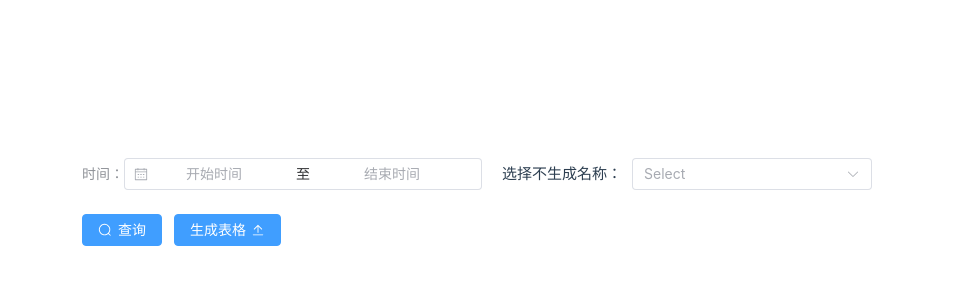
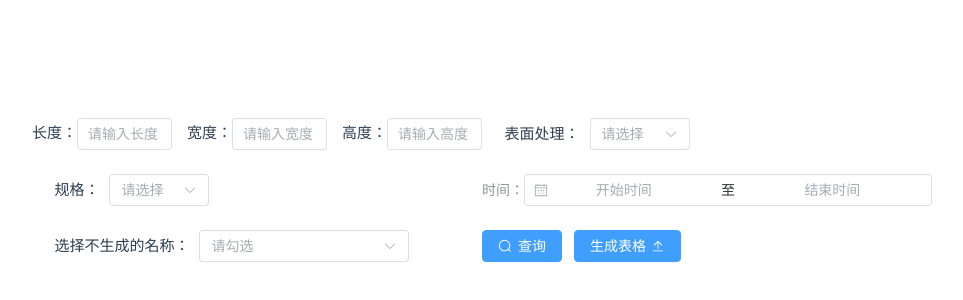
Before and after one commit to xmc0522/xihualvye, a Vue app in the folder xihualvye/: page / in a window 1280 px wide. Shown: the part 210-510 px from the top of the page, without its empty margins (158-1121 px from the left). Built offline with nearby package versions, Linux system fonts and the light colour scheme; the HTML template or start-up script is replaced by a standard one.

Commit message:
增加文本框

```diff
--- a/xihualvye/src/App.vue
+++ b/xihualvye/src/App.vue
@@ -1,4 +1,36 @@
 <template>
+  <div>
+      <span>长度：</span>
+      <el-input v-model="input1" style="width: 95px;" placeholder="请输入长度"  />
+      <span style="margin-left: 15px;">宽度：</span>
+      <el-input v-model="input2" style="width: 95px;" placeholder="请输入宽度"  />
+      <span style="margin-left: 15px;">高度：</span>
+      <el-input v-model="input3" style="width: 95px;" placeholder="请输入高度"  />
+  </div>
+
+  <div style="display: flex; align-items: center; gap: 10px;">
+    <p style="margin-left: 5%;">表面处理：</p>
+    <el-select v-model="value3" placeholder="请选择" style="width: 100px">
+      <el-option
+        v-for="item in options3"
+        :key="item.value"
+        :label="item.label"
+        :value="item.value"
+      />
+    </el-select>
+  </div>
+
+  <div style="display: flex; align-items: center; gap: 10px;">
+    <p style="margin-left: 5%;">规格：</p>
+    <el-select v-model="value4" placeholder="请选择" style="width: 100px">
+      <el-option
+        v-for="item in options4"
+        :key="item.value"
+        :label="item.label"
+        :value="item.value"
+      />
+    </el-select>
+  </div>
   <div class="demo-date-picker">
     <div class="block">
       <span class="demonstration">时间：</span>
@@ -16,15 +48,15 @@
     </div>
   </div>
   <div class="m-4" style="display: flex; align-items: center; gap: 10px; margin-left: 5%;">
-    <p style="margin: 0;">选择不生成名称：</p>
+    <p style="margin: 0;">选择不生成的名称：</p>
     <el-select
       v-model="value1"
       multiple
-      placeholder="Select"
-      style="width: 240px"
+      placeholder="请勾选"
+      style="width: 210px"
     >
       <el-option
-        v-for="item in options"
+        v-for="item in options1"
         :key="item.value"
         :label="item.label"
         :value="item.value"
@@ -41,7 +73,8 @@
 
 <script lang="ts" setup>
 import { size, value2, shortcuts } from './ts/date-picker'
-import { value1, options } from './ts/xialakuang'
+import { value1,value3, value4,  options1, options3, options4} from './ts/xialakuang'
+import { input1, input2, input3} from './ts/shurukuang'
 import { Search, Upload } from '@element-plus/icons-vue'//到时候执行命令安装依赖：pnpm add @element-plus/icons-vue
 
 </script>
--- /dev/null
+++ b/xihualvye/src/ts/shurukuang.ts
@@ -0,0 +1,7 @@
+//输入框
+
+import { ref } from 'vue'
+
+export const input1 = ref('')
+export const input2 = ref('')
+export const input3 = ref('')
--- a/xihualvye/src/ts/xialakuang.ts
+++ b/xihualvye/src/ts/xialakuang.ts
@@ -3,25 +3,86 @@
 import { ref } from 'vue'
 
     export const value1 = ref([])
-    export const options = [
+    export const value3 = ref('')
+    export const value4 = ref('')
+
+    export const options1 = [
         {
-            value: 'Option1',
-            label: 'Option1',
+            value: '新下包边',
+            label: '新下包边',
         },
         {
-            value: 'Option2',
-            label: 'Option2',
+            value: '立柱',
+            label: '立柱',
         },
         {
-            value: 'Option3',
-            label: 'Option3',
+            value: '前后横梁',
+            label: '前后横梁',
         },
         {
-            value: 'Option4',
-            label: 'Option4',
+            value: '侧横梁',
+            label: '侧横梁',
         },
         {
-            value: 'Option5',
-            label: 'Option5',
+            value: '中柱',
+            label: '中柱',
         },
-        ]
+        {
+            value: '拉筋',
+            label: '拉筋',
+        },
+        {
+            value: '门料',
+            label: '门料',
+        },
+        {
+            value: '侧板',
+            label: '侧板',
+        },
+    ]
+     export const options3 = [
+        {
+            value: '冰川白',
+            label: '冰川白',
+        },
+        {
+            value: '米兰灰',
+            label: '米兰灰',
+        },
+        {
+            value: '幻夜黑',
+            label: '幻夜黑',
+        },
+
+    ]
+     export const options4 = [
+        {
+            value: '1245DY',
+            label: '1245DY',
+        },
+        {
+            value: '1545DY',
+            label: '1545DY',
+        },
+        {
+            value: '1570DY',
+            label: '1570DY',
+        },
+        {
+            value: '1581DY',
+            label: '1581DY',
+        },
+        {
+            value: '1881DY',
+            label: '1881DY',
+        },
+        {
+            value: '6066DY',
+            label: '6066DY',
+        },
+        {
+            value: '7066DY',
+            label: '7066DY',
+        },
+
+    ]
```
